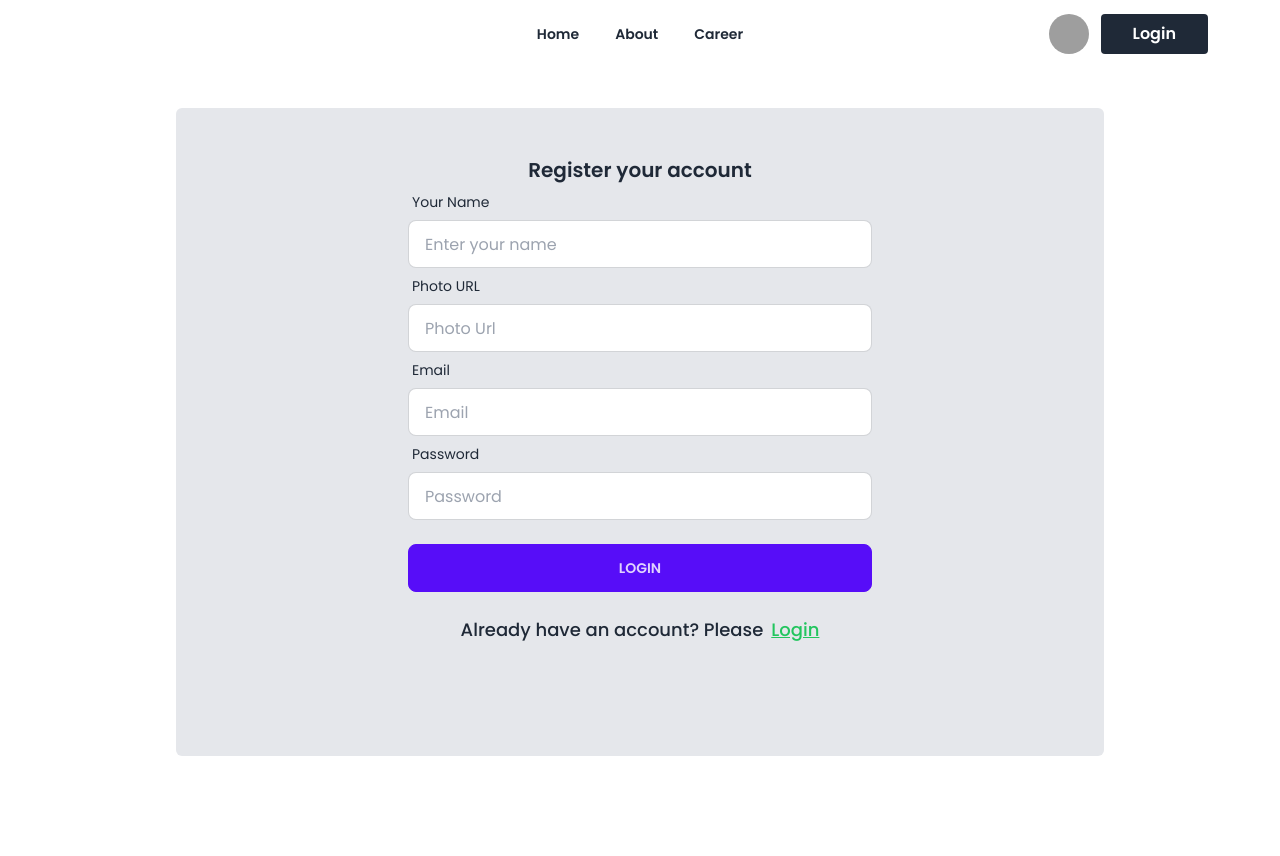
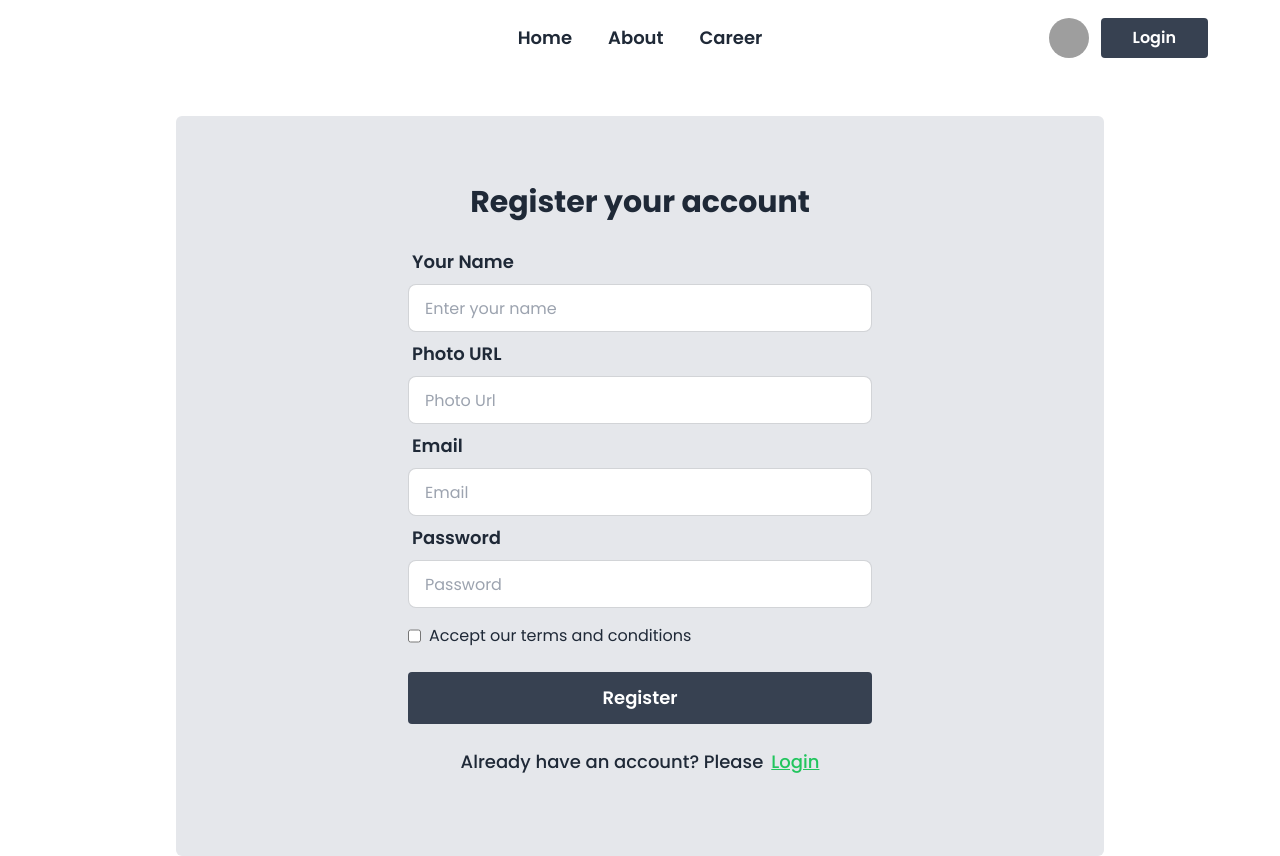
Before and after one commit to mehedi-h/react-module52-dragon-news, a React (Vite) app: page /register in a window 1280 px wide. Before the commit the page ends 800 px from the top, so only its background shows below. Built offline with nearby package versions, Linux system fonts and the light colour scheme; no server answers; grey boxes are pictures that could not be loaded.

Commit message:
create news card for individuals news

```diff
--- a/src/main.jsx
+++ b/src/main.jsx
@@ -1,11 +1,14 @@
-import React from 'react'
-import ReactDOM from 'react-dom/client'
-import './index.css'
-import { RouterProvider } from 'react-router-dom'
-import routes from './routes/Routes.jsx'
+import React from "react";
+import ReactDOM from "react-dom/client";
+import "./index.css";
+import { RouterProvider } from "react-router-dom";
+import routes from "./routes/Routes.jsx";
+import AuthProviders from "./providers/AuthProviders";
 
-ReactDOM.createRoot(document.getElementById('root')).render(
+ReactDOM.createRoot(document.getElementById("root")).render(
   <React.StrictMode>
-    <RouterProvider router={routes}></RouterProvider>
-  </React.StrictMode>,
-)
+    <AuthProviders>
+      <RouterProvider router={routes}></RouterProvider>
+    </AuthProviders>
+  </React.StrictMode>
+);
--- a/src/pages/Login/Login.jsx
+++ b/src/pages/Login/Login.jsx
@@ -1,24 +1,37 @@
 import { Link } from "react-router-dom";
 import Navbar from "../Shared/Navbar/Navbar";
+import { useContext } from "react";
+import { AuthContext } from "../../providers/AuthProviders";
 
 const Login = () => {
+
+  const { logIn } = useContext(AuthContext)
 
     const handleLogin = e => {
         e.preventDefault()
         const form = new FormData(e.currentTarget)
-        console.log(form.get('email'));
-        console.log(form.get('password'));
+        const email = form.get('email')
+        const password = form.get('password')
+        console.log(email, password);
+
+        logIn(email, password)
+        .then(res => {
+          console.log(res.user);
+        })
+        .catch(error => {
+          console.error(error)
+        })
     }
 
   return (
     <div className="md:py-12">
       <Navbar></Navbar>
-      <div className="bg-gray-200 rounded-md md:pb-28 md:pt-12 md:mx-28">
-        <h1 className="md:text-xl font-semibold text-center">Login your account</h1>
+      <div className="bg-gray-200 rounded-md md:pb-20 md:pt-12 md:mx-28">
+        <h1 className="md:text-3xl font-bold text-center">Login your account</h1>
         <form onSubmit={handleLogin} className="md:w-3/4 lg:w-1/2 mx-auto">
           <div className="form-control">
             <label className="label">
-              <span className="label-text">Email</span>
+              <span className="md:text-lg md:font-semibold">Email Address</span>
             </label>
             <input
                 name="email"
@@ -30,7 +43,7 @@ const Login = () => {
           </div>
           <div className="form-control">
             <label className="label">
-              <span className="label-text">Password</span>
+              <span className="md:text-lg md:font-semibold">Password</span>
             </label>
             <input
                 name="password"
@@ -40,13 +53,13 @@ const Login = () => {
                 required
             />
             <label className="label">
-              <a href="#" className="label-text-alt link link-hover">
+              <a href="#" className="link link-hover">
                 Forgot password?
               </a>
             </label>
           </div>
           <div className="form-control my-6">
-            <button className="btn btn-primary">Login</button>
+            <button className="w-full rounded bg-gray-700 text-white md:py-3 md:text-lg md:font-semibold">Login</button>
           </div>
           <p className="text-center text-base md:text-lg font-medium">
             Do not have an account? Please
--- a/src/pages/Register/Register.jsx
+++ b/src/pages/Register/Register.jsx
@@ -1,28 +1,43 @@
 
 import { Link } from "react-router-dom";
 import Navbar from "../Shared/Navbar/Navbar";
+import { useContext } from "react";
+import { AuthContext } from "../../providers/AuthProviders";
 
 const Register = () => {
+    const { createUser } = useContext(AuthContext)
 
     const handleRegister = e => {
         e.preventDefault()
         const form = new FormData(e.currentTarget)
-        console.log(form.get('email'));
-        console.log(form.get('password'));
+        const name = form.get('name');
+        const url = form.get('url');
+        const email = form.get('email');
+        const password = form.get('password');
+        console.log(name, url, email, password);
+
+        createUser(email, password)
+        .then(res => {
+            console.log(res.user);
+        })
+
+        .catch(error => {
+            console.error(error);
+        })
     }
 
   return (
     <div>
       <Navbar></Navbar>
 
-      <div className="bg-gray-200 rounded-md md:pb-28 md:pt-12 md:mx-28">
-        <h1 className="md:text-xl font-semibold text-center">
+      <div className="bg-gray-200 rounded-md md:pb-20 md:pt-12 md:mx-28">
+        <h1 className="md:my-5 md:text-3xl md:font-bold text-center">
           Register your account
         </h1>
         <form onSubmit={handleRegister} className="md:w-3/4 lg:w-1/2 mx-auto">
           <div className="form-control">
             <label className="label">
-              <span className="label-text">Your Name</span>
+              <span className="md:text-lg md:font-semibold">Your Name</span>
             </label>
             <input
               name="name"
@@ -34,7 +49,7 @@ const Register = () => {
           </div>
           <div className="form-control">
             <label className="label">
-              <span className="label-text">Photo URL</span>
+              <span className="md:text-lg md:font-semibold">Photo URL</span>
             </label>
             <input
               name="url"
@@ -46,7 +61,7 @@ const Register = () => {
           </div>
           <div className="form-control">
             <label className="label">
-              <span className="label-text">Email</span>
+              <span className="md:text-lg md:font-semibold">Email</span>
             </label>
             <input
               name="email"
@@ -58,7 +73,7 @@ const Register = () => {
           </div>
           <div className="form-control">
             <label className="label">
-              <span className="label-text">Password</span>
+              <span className="md:text-lg md:font-semibold">Password</span>
             </label>
             <input
               name="password"
@@ -68,8 +83,12 @@ const Register = () => {
               required
             />
           </div>
+          <div className="md:my-4 flex gap-2">
+            <input type="checkbox" name="" id="" required />
+            <p>Accept our terms and conditions</p>
+          </div>
           <div className="form-control my-6">
-            <button className="btn btn-primary">Login</button>
+            <button className="w-full rounded bg-gray-700 text-white md:py-3 md:text-lg md:font-semibold">Register</button>
           </div>
           <p className="text-center text-base md:text-lg font-medium">
             Already have an account? Please
--- a/src/pages/Shared/Home/Home.jsx
+++ b/src/pages/Shared/Home/Home.jsx
@@ -4,17 +4,14 @@ import LeftNav from "../LeftNav/LeftNav";
 import Navbar from "../Navbar/Navbar";
 import RightNav from "../RightNav/RightNav";
 import BreakingNews from "./BreakingNews/BreakingNews";
+import { useLoaderData } from "react-router-dom";
+import NewsCard from "./NewsCard";
 
 
 const Home = () => {
 
-    const [allNews, setAllNews] = useState([])
-
-    useEffect(() => {
-    fetch('news.json')
-    .then(res => res.json())
-    .then(data => setAllNews(data))
-    },[])
+    const newsData = useLoaderData()
+    // console.log(newsData);
 
     return (
         <div>
@@ -30,7 +27,8 @@ const Home = () => {
                 <div className="md:col-span-2">
                     <h2 className="md:text-xl md:font-semibold">Dragon News Home</h2>
                     {
-                        allNews.map(news => console.log(news))
+                        newsData.map(news => <NewsCard
+                        key={news._id} news={news}></NewsCard>)
                     }
                 </div>
 
--- /dev/null
+++ b/src/pages/Shared/Home/NewsCard.jsx
@@ -0,0 +1,41 @@
+import { BsBookmarkStar, BsShare, BsEyeFill } from 'react-icons/bs';
+
+
+const NewsCard = ({news}) => {
+
+    const { title,details, author, rating, thumbnail_url, total_view } = news
+
+    return (
+        <div className='md:py-5 space-y-4'>
+            <div className="bg-gray-200 rounded md:px-5 md:py-4 flex justify-between items-center">
+                <div className="flex gap-3">
+                    <div>
+                        <img className="w-12 rounded-full" src={author.img} alt="" />
+                    </div>
+                    <div>
+                        <h6 className='md:font-semibold'>{author.name}</h6>
+                        <p><small className='md:text-sm md:font-normal'>{author.published_date}</small></p>
+                    </div>
+                </div>
+                <div className="flex gap-3">
+                    <button><BsBookmarkStar></BsBookmarkStar></button>
+                    <button><BsShare></BsShare></button>
+                </div>
+            </div>
+            <h2 className='md:text-lg md:font-semibold'>{title}</h2>
+            <img className="w-full h-[300px]" src={thumbnail_url} alt="" />
+            <p className='md:py-5 leading-7'>{details}</p>
+            <div className='flex justify-between items-center'>
+                <div>
+                    {rating.number}
+                </div>
+                <div className='flex gap-3 items-center'>
+                    <BsEyeFill></BsEyeFill>
+                    {total_view}
+                </div>
+            </div>
+        </div>
+    );
+};
+
+export default NewsCard;
--- a/src/pages/Shared/Navbar/Navbar.jsx
+++ b/src/pages/Shared/Navbar/Navbar.jsx
@@ -1,17 +1,28 @@
 import { Link, NavLink } from "react-router-dom";
 import defaultUser from '../../../assets/user.png'
+import { useContext } from "react";
+import { AuthContext } from "../../../providers/AuthProviders";
 
 const Navbar = () => {
+
+  const {user, logOut} = useContext(AuthContext)
+
+  const handleLogOut = () => {
+    logOut()
+    .then()
+    .catch()
+  }
+
   const navLinks = (
     <>
       <li>
-        <NavLink to="/" className="md:font-semibold">Home</NavLink>
+        <NavLink to="/" className="md:text-lg md:font-semibold">Home</NavLink>
       </li>
       <li>
-        <NavLink to="/about" className="md:font-semibold">About</NavLink>
+        <NavLink to="/about" className="md:text-lg md:font-semibold">About</NavLink>
       </li>
       <li>
-        <NavLink to="/career" className="md:font-semibold">Career</NavLink>
+        <NavLink to="/career" className="md:text-lg md:font-semibold">Career</NavLink>
       </li>
     </>
   );
@@ -53,9 +64,14 @@ const Navbar = () => {
               <img src={defaultUser} />
             </div>
           </label>
+          {
+            user ?
+              <button onClick={handleLogOut} className="md:py-2 md:px-8 bg-gray-700 text-white font-semibold rounded">Logout</button>
+            :
             <Link to="/login">
-            <button className="md:py-2 md:px-8 bg-gray-800 text-white font-semibold rounded">Login</button>
-          </Link>
+              <button className="md:py-2 md:px-8 bg-gray-700 text-white font-semibold rounded">Login</button>
+            </Link>
+          }
         </div>
       </div>
     </div>
--- /dev/null
+++ b/src/providers/AuthProviders.jsx
@@ -0,0 +1,50 @@
+import { createContext, useEffect, useState } from "react";
+import { createUserWithEmailAndPassword, getAuth, onAuthStateChanged, signInWithEmailAndPassword, signOut } from "firebase/auth";
+import app from '../Firebase/Firebase.config'
+
+export const AuthContext =createContext(null)
+const auth = getAuth(app)
+
+const AuthProviders = ({children}) => {
+
+    const [user, setUser] = useState(null)
+
+    const createUser = (email, password) => {
+        return createUserWithEmailAndPassword(auth, email, password)
+    }
+
+    const logIn = (email, password) => {
+        return signInWithEmailAndPassword(auth, email, password)
+    }
+
+    const logOut = () => {
+        return signOut(auth)
+    }
+
+    useEffect(() => {
+        const unSubscribe = onAuthStateChanged(auth, currentUser => {
+            console.log('existance user on state change', currentUser);
+            setUser(currentUser)
+        })
+        return () => {
+            unSubscribe();
+        }
+
+
+    }, [])
+
+    const authInfo = {
+        user,
+        createUser,
+        logIn,
+        logOut
+    }
+
+    return (
+        <AuthContext.Provider value={authInfo}>
+            {children}
+        </AuthContext.Provider>
+    );
+};
+
+export default AuthProviders;
--- a/src/routes/Routes.jsx
+++ b/src/routes/Routes.jsx
@@ -14,7 +14,8 @@ const routes = createBrowserRouter([
     children: [
         {
             path: "/",
-            element: <Home></Home>
+            element: <Home></Home>,
+            loader: () => fetch('news.json')
         },
         {
             path: "/about"
```
